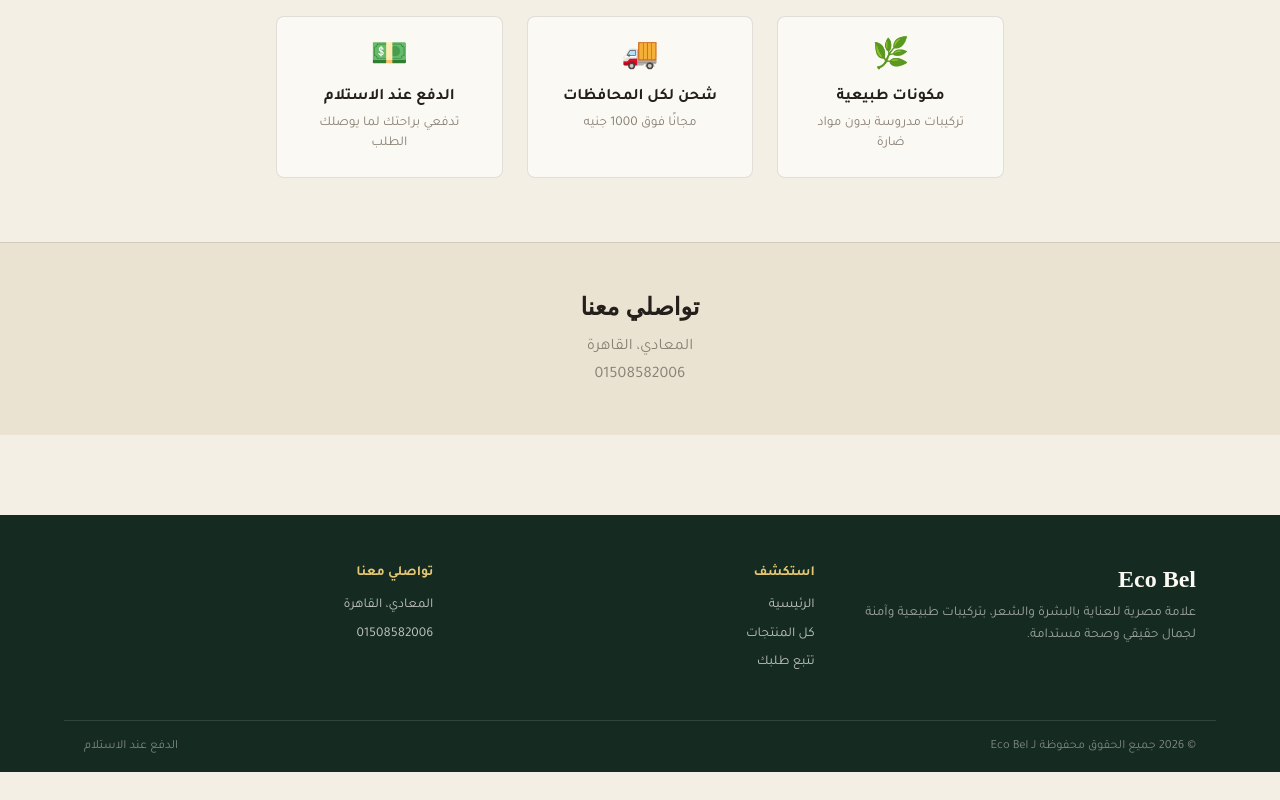
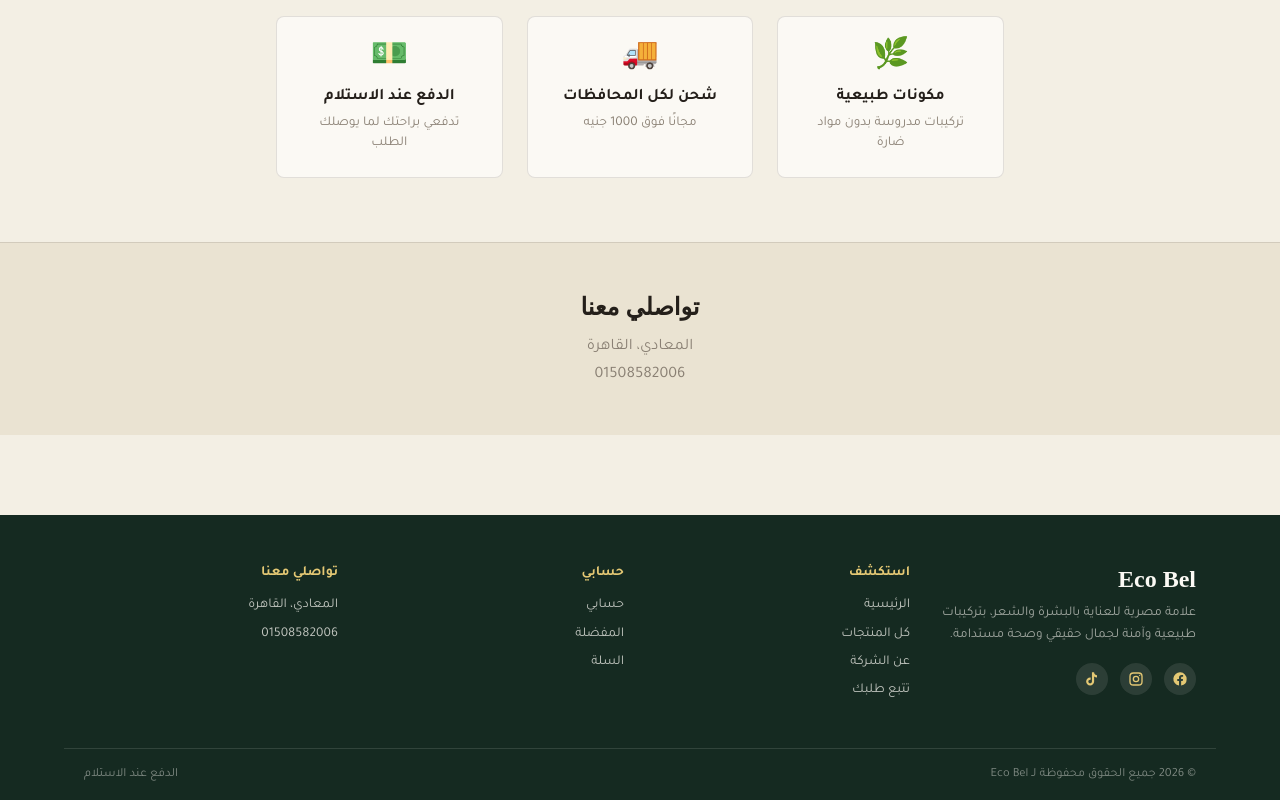
Before and after one commit to Mosapmohamd/ecobel-website, a Next.js app in the folder frontend/: page /about in a window 1280 px wide. Shown: the part 607-1407 px from the top of the page. Before the commit the page ends 1379 px from the top, so only its background shows below. Built offline with nearby package versions, Linux system fonts and the light colour scheme; no server answers; a web font is replaced by a local one.

Commit message:
Frontend: social media links (Facebook/Instagram/TikTok) and more footer nav

```diff
--- a/frontend/src/components/Footer.tsx
+++ b/frontend/src/components/Footer.tsx
@@ -1,21 +1,41 @@
 export default function Footer() {
   return (
     <footer style={{ background: 'var(--forest-deep)', color: 'rgba(251,249,244,0.75)' }} className="mt-20">
-      <div className="mx-auto max-w-6xl px-5 py-12 grid grid-cols-1 sm:grid-cols-3 gap-8">
+      <div className="mx-auto max-w-6xl px-5 py-12 grid grid-cols-1 sm:grid-cols-4 gap-8">
         <div>
           <div className="text-2xl font-bold mb-2" style={{ fontFamily: 'var(--font-display)', color: 'var(--cream)' }}>
             Eco Bel
           </div>
-          <p className="text-[13.5px] leading-relaxed" style={{ color: 'rgba(251,249,244,0.6)' }}>
+          <p className="text-[13.5px] leading-relaxed mb-4" style={{ color: 'rgba(251,249,244,0.6)' }}>
             علامة مصرية للعناية بالبشرة والشعر، بتركيبات طبيعية وآمنة لجمال حقيقي وصحة مستدامة.
           </p>
+          <div className="flex items-center gap-3">
+            <a href="https://facebook.com/ecobel.eg" target="_blank" rel="noopener noreferrer" aria-label="فيسبوك" style={iconStyle}>
+              <svg width="16" height="16" viewBox="0 0 24 24" fill="currentColor"><path d="M22 12a10 10 0 1 0-11.5 9.88v-6.99H7.9V12h2.6V9.8c0-2.56 1.53-3.98 3.87-3.98 1.12 0 2.3.2 2.3.2v2.5h-1.3c-1.28 0-1.68.8-1.68 1.61V12h2.86l-.46 2.89h-2.4v6.99A10 10 0 0 0 22 12Z" /></svg>
+            </a>
+            <a href="https://instagram.com/ecobel.eg" target="_blank" rel="noopener noreferrer" aria-label="إنستجرام" style={iconStyle}>
+              <svg width="16" height="16" viewBox="0 0 24 24" fill="none" stroke="currentColor" strokeWidth="2"><rect x="3" y="3" width="18" height="18" rx="5" /><circle cx="12" cy="12" r="4" /><circle cx="17.5" cy="6.5" r="1" fill="currentColor" stroke="none" /></svg>
+            </a>
+            <a href="https://tiktok.com/@ecobel.eg" target="_blank" rel="noopener noreferrer" aria-label="تيك توك" style={iconStyle}>
+              <svg width="16" height="16" viewBox="0 0 24 24" fill="currentColor"><path d="M16.6 5.2c-.9-.8-1.4-1.9-1.5-3.2h-3.2v13.7c0 1.5-1.2 2.7-2.7 2.7s-2.7-1.2-2.7-2.7 1.2-2.7 2.7-2.7c.3 0 .6 0 .8.1V9.9c-.3 0-.5-.1-.8-.1-3.3 0-6 2.7-6 6s2.7 6 6 6 6-2.7 6-6V8.3c1.2.9 2.7 1.4 4.3 1.4V6.4c-1 0-2-.4-2.9-1.2Z" /></svg>
+            </a>
+          </div>
         </div>
         <div>
           <div className="text-sm font-bold mb-3" style={{ color: 'var(--gold-soft)' }}>استكشف</div>
           <div className="flex flex-col gap-2 text-[13.5px]">
             <a href="/">الرئيسية</a>
             <a href="/products">كل المنتجات</a>
+            <a href="/about">عن الشركة</a>
             <a href="/track">تتبع طلبك</a>
+          </div>
+        </div>
+        <div>
+          <div className="text-sm font-bold mb-3" style={{ color: 'var(--gold-soft)' }}>حسابي</div>
+          <div className="flex flex-col gap-2 text-[13.5px]">
+            <a href="/account">حسابي</a>
+            <a href="/wishlist">المفضلة</a>
+            <a href="/cart">السلة</a>
           </div>
         </div>
         <div>
@@ -36,3 +56,14 @@
     </footer>
   );
 }
+
+const iconStyle: React.CSSProperties = {
+  width: 32,
+  height: 32,
+  borderRadius: '50%',
+  display: 'flex',
+  alignItems: 'center',
+  justifyContent: 'center',
+  background: 'rgba(251,249,244,0.1)',
+  color: 'var(--gold-soft)',
+};
```
